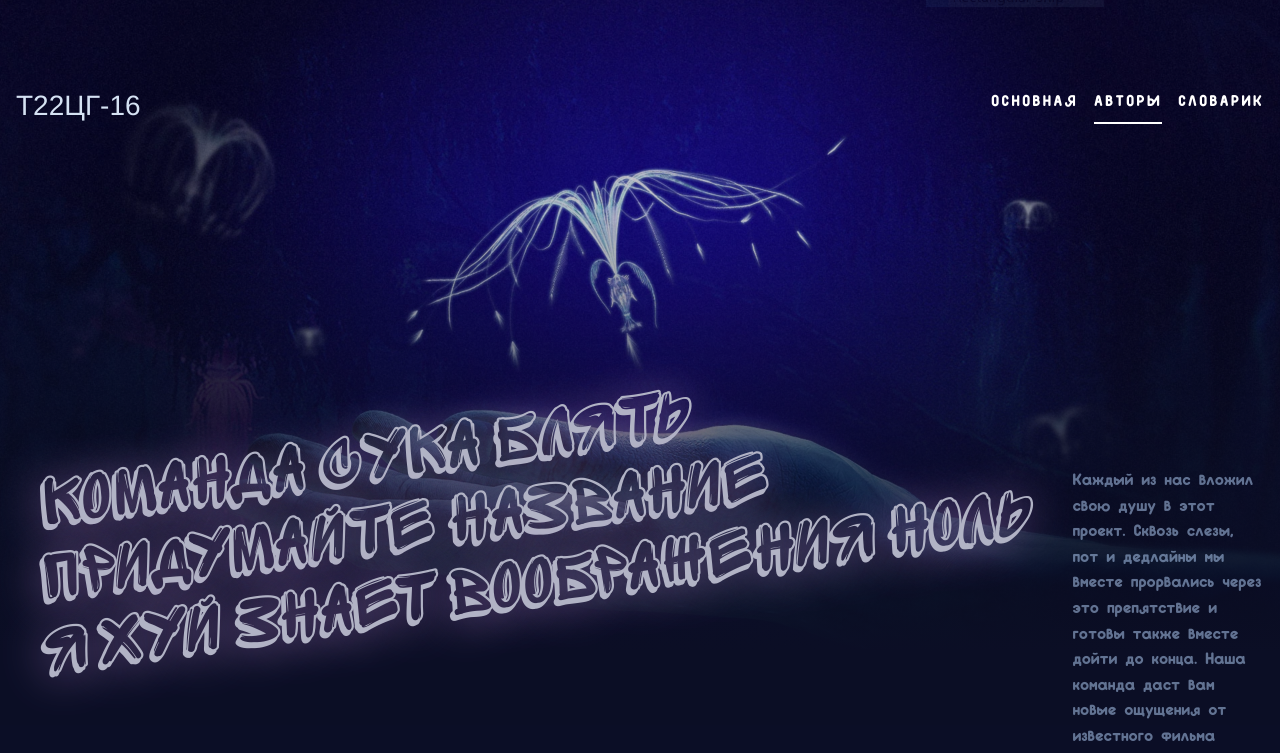
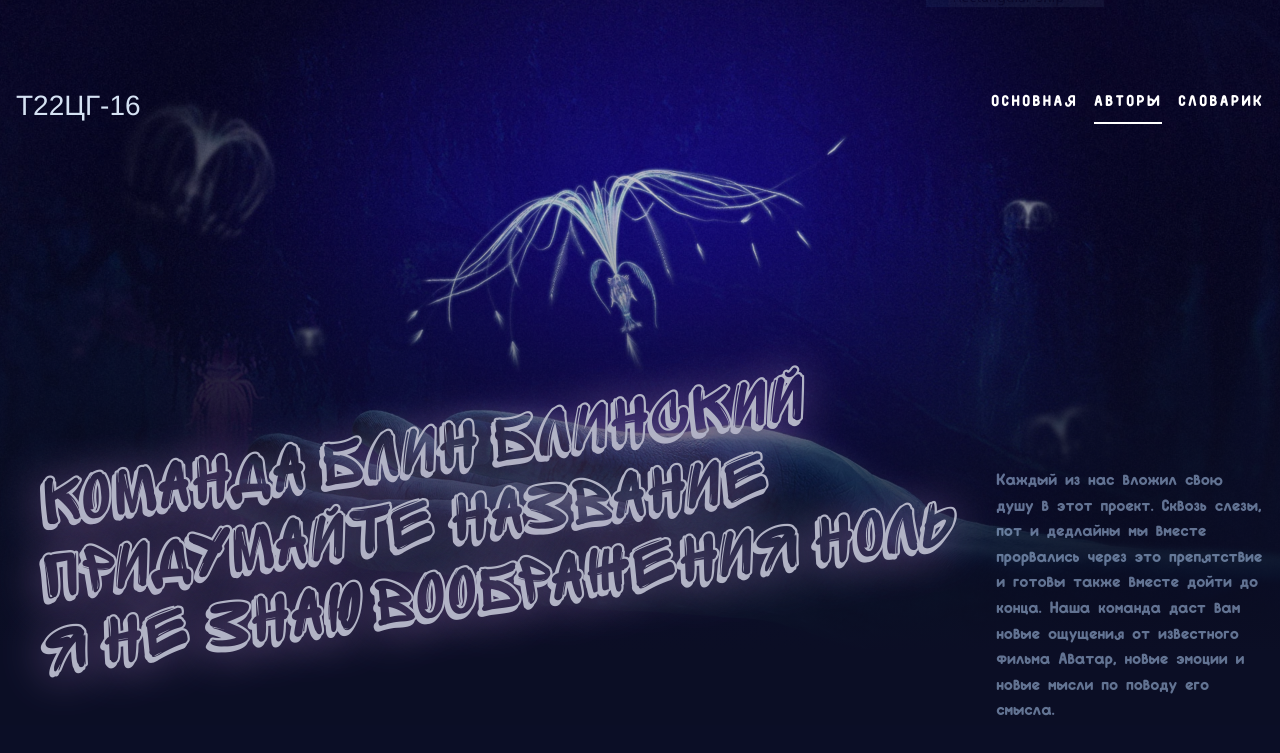
Before and after one commit to lentryd/t-project, a Vue app: page /about in a window 1280 px wide. Shown: the top 753 px of the page. Built offline with nearby package versions, Linux system fonts and the light colour scheme.

Commit message:
name change

```diff
--- a/src/views/About.vue
+++ b/src/views/About.vue
@@ -3,9 +3,10 @@
 
 	<div class="info">
 		<Headline>
-			Команда Сука блять<br />
+			Команда блин блинский<br />
 			придумайте название<br />
-			я хуй знает воображения ноль
+			<!-- чтоб не отпиздили, у них все таки есть доступ к сайту -->
+			я не знаю воображения ноль
 		</Headline>
 
 		<span>
```
